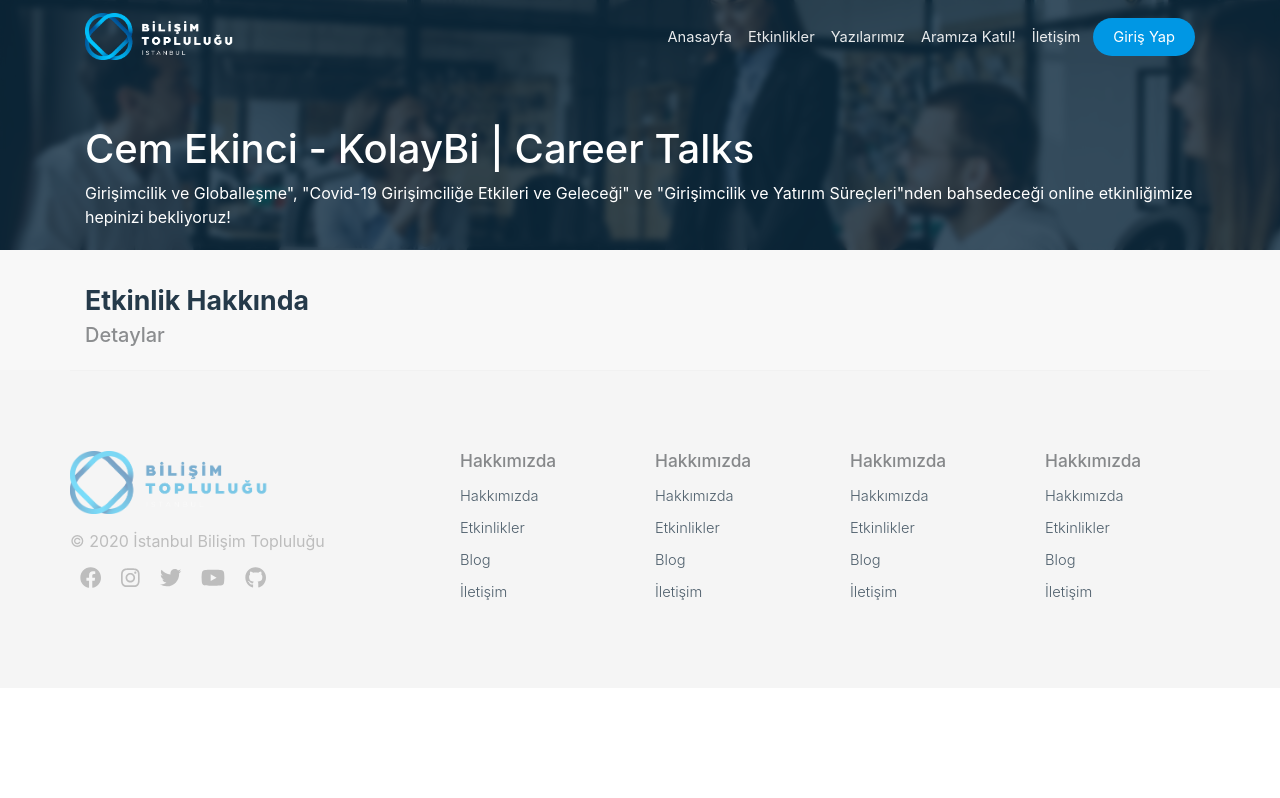
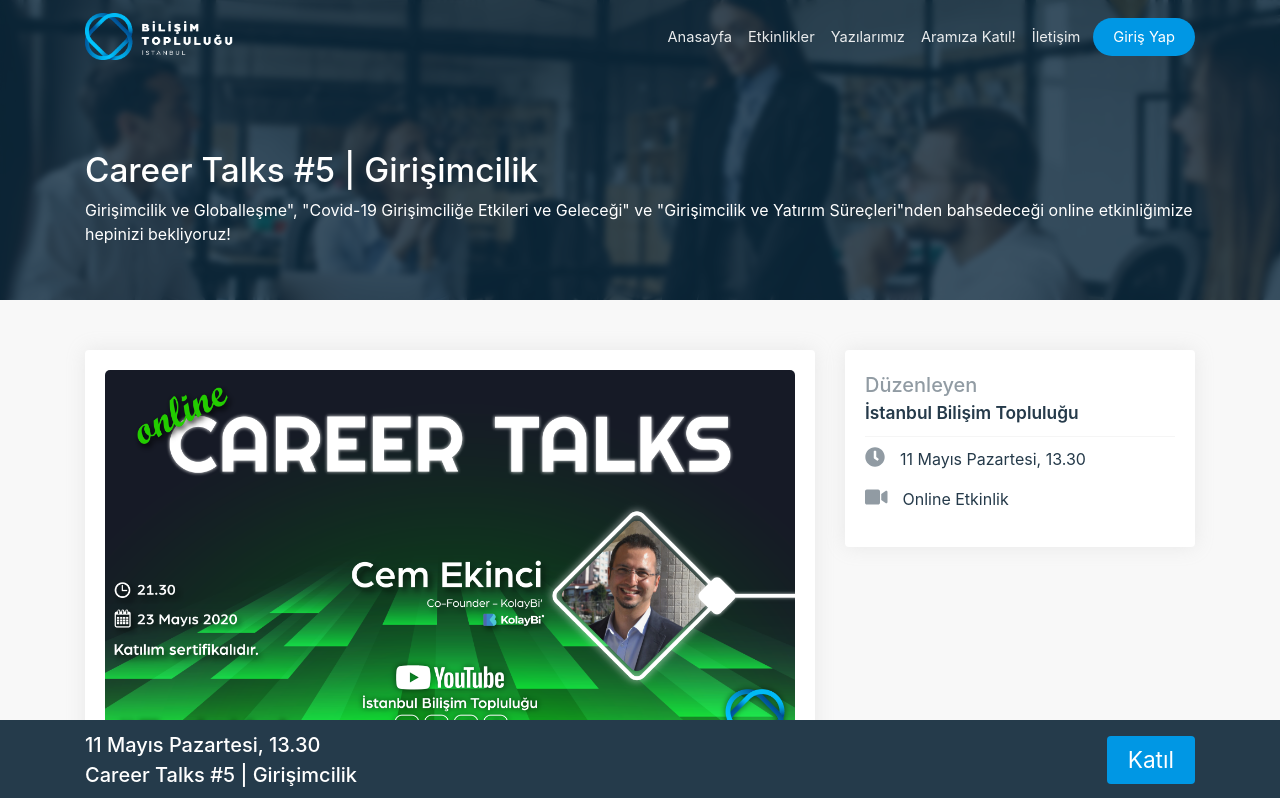
Before and after one commit to bilisimtoplulugu/IBT-Web-Client, a Next.js app: page /event/1 in a window 1280 px wide. Shown: the top 798 px of the page. Built offline with nearby package versions, Linux system fonts and the light colour scheme.

Commit message:
event detail page

```diff
--- a/components/AboutArea.tsx
+++ b/components/AboutArea.tsx
@@ -9,7 +9,6 @@
 h1{
     font-weight: 700;
     margin-bottom: 0 !important;
-    font-weight: 700;
     color: #253a4a;
     margin-bottom: 15px
 }
--- a/components/Footer.tsx
+++ b/components/Footer.tsx
@@ -3,14 +3,14 @@
 import styled from 'styled-components'
 import Link from 'next/link'
 import { FontAwesomeIcon } from '@fortawesome/react-fontawesome'
-import { faInstagram, faFacebook, faTwitter, faGithub, faYoutube, faGit } from '@fortawesome/free-brands-svg-icons'
+import { faInstagram, faFacebook, faTwitter, faGithub, faYoutube } from '@fortawesome/free-brands-svg-icons'
 
 
 const CustomFooter = styled.div`
 background:#f5f5f5;
 .container{
     border-top:1px solid #f1f1f1;
-    padding:80px 0;
+    padding:80px 15px;
 }
 
 .logo{
@@ -58,7 +58,7 @@
 }
 .footerLinks a{
     display: block;
-    font-weight: 300;
+    font-weight: 400;
     font-size: 11pt;
     color:#253a4a;
     opacity: .8;
@@ -112,7 +112,7 @@
                             </Col>
                         </Row>
                     </Col>
-                    <Col xs={12} md={8} className="footerLinks">
+                    <Col xs={12} md={8} className="footerLinks d-none d-sm-block">
                         <Row>
                             <Col xs={6} md={3}>
                                 <h6 className="footerTitle mt-5 mt-md-0 ">
--- a/components/Header.tsx
+++ b/components/Header.tsx
@@ -78,7 +78,7 @@
 
     const handleScroll = () => {
 
-        setHeaderBgColor(100 < window.pageYOffset );
+        setHeaderBgColor(50 < window.pageYOffset );
 
     };
 
--- a/components/PageTopSide.tsx
+++ b/components/PageTopSide.tsx
@@ -4,7 +4,10 @@
 
 const EventTop = styled.div`
 background-image:url(${"./../assets/images/homeBg.jpg"});
-height:250px;
+height:300px;
+h1{
+    font-size:25pt;
+}
 color: #fff;
 background-position: center;
 background-repeat: no-repeat;
@@ -20,13 +23,20 @@
         left: 0;
         right: 0;
     }
+    @media(max-width:768px){
+        height:400px;
+
+    }
 `
 const EventTopInner = styled.div`
 position: absolute;
     top: 50%;
 left:0;
 right:0;
+@media(max-width:768px){
+    top: 40%;
 
+}
 `;
 
 export default function PageTopSide(props : {
--- a/pages/event/[slug].tsx
+++ b/pages/event/[slug].tsx
@@ -2,18 +2,21 @@
 import Layout from '../../components/Layout'
 import PageTopSide from '../../components/PageTopSide'
 import styled from 'styled-components'
-import { Container } from 'react-bootstrap'
-
+import { Container, Row, Col, Card } from 'react-bootstrap'
+import { FontAwesomeIcon } from '@fortawesome/react-fontawesome'
+import { faClock, faVideo } from '@fortawesome/free-solid-svg-icons'
 
 const EventDetailArea = styled.div`
-margin-top:30px;
+margin-top:50px;
 .topSide{
-    margin-bottom: 20px;
+    border-bottom:1px solid #f5f5f5;
+    padding-bottom:10px;
+    margin-bottom 10px;
 }
 .title{
-    font-weight: 700;
+    font-weight: 600;
     margin-bottom: 0 !important;
-    font-size:20pt;
+    font-size: 13pt;
     display:block;
     color: #253a4a;
 }
@@ -25,20 +28,130 @@
 .contentSide{
     margin-top:20px;
 }
+
+img{
+    width:100%;
+    border-radius:5px;
+}
+position:relative;
+
 `
+
+const FilterButton = styled.a`
+
+font-size: 17pt;
+color: #fff !important;
+padding-left:  20px;
+padding-right:  20px;
+background:#0097e4;
+border-radius: 5;
+
+transition: all .3s ease;
+&:hover {
+    background:#019eef;
+    border-color:#019eef;
+
+    transition: all .3s ease;
+}
+&:hover{
+    opacity:1;
+}
+@media(max-width:991px){
+    margin: 10px 0;
+}
+
+
+`;
+
+
+const CustomCard = styled(Card)`
+box-shadow: 0 0px 20px rgba(169,169,169,0.2);
+    border: none;
+    color: #253a4a;
+
+    .clock{
+        font-size: 12pt;
+    font-weight: 400;
+    padding-left: 15px;
+    }
+
+    .rightContent svg{
+        font-size: 15pt;
+        opacity: .5;
+    }
+`
+
+const AttendArea = styled.div`
+margin-top:50px;
+background:#253b4b;;
+color:white;
+position: sticky;
+padding: 10px 0;
+    bottom: 0;
+    span{
+        display:block;
+        font-weight: 500;
+    font-size: 15pt;
+    }
+`;
+
 export default function EventDetail() {
     return (
         <Layout>
-              <PageTopSide title="Cem Ekinci - KolayBi | Career Talks" desc='Girişimcilik ve Globalleşme", "Covid-19 Girişimciliğe Etkileri ve Geleceği" ve "Girişimcilik ve Yatırım Süreçleri"nden bahsedeceği online etkinliğimize hepinizi bekliyoruz!'/>
+            <PageTopSide title="Career Talks #5 | Girişimcilik" desc='Girişimcilik ve Globalleşme", "Covid-19 Girişimciliğe Etkileri ve Geleceği" ve "Girişimcilik ve Yatırım Süreçleri"nden bahsedeceği online etkinliğimize hepinizi bekliyoruz!' />
 
-                <EventDetailArea>
+            <EventDetailArea>
+                <Container>
+                    <Row>
+                        <Col xs={{ order: 2, span: 12 }} md={{ order: 1, span: 8 }}>
+                            <CustomCard>
+                                <CustomCard.Body>
+                                    <img className="mb-3" src="/assets/images/image1.png" />
+                                    <span className="subTitle ">Detaylar</span>
+                                    <p>
+                                        Lorem Ipsum is simply dummy text of the printing and typesetting industry. Lorem Ipsum has been the industry's standard dummy text ever since the 1500s, when an unknown printer took a galley of type and scrambled it to make a type specimen book. It has survived not only five centuries, but also the leap into electronic typesetting, remaining essentially unchanged. It was popularised in the 1960s with the release of Letraset sheets containing Lorem Ipsum passages, and more recently with desktop publishing software like Aldus PageMaker including versions of Lorem Ipsum.<br /> <br />
+                                    Lorem Ipsum is simply dummy text of the printing and typesetting industry. Lorem Ipsum has been the industry's standard dummy text ever since the 1500s, when an unknown printer took a galley of type and scrambled it to make a type specimen book. It has survived not only five centuries, but also the leap into electronic typesetting, remaining essentially unchanged. It was popularised in the 1960s with the release of Letraset sheets containing Lorem Ipsum passages, and more recently with desktop publishing software like Aldus PageMaker including versions of Lorem Ipsum.
+                                    </p>
+                                </CustomCard.Body>
+                            </CustomCard>
+                        </Col>
+                        <Col xs={{ order: 1, span: 12 }} md={{ order: 1, span: 4 }} className="mb-3 ">
+                            <CustomCard >
+                                <CustomCard.Body className="rightContent">
+                                    <div className="topSide" >
+                                        <span className="subTitle">Düzenleyen</span>
+                                        <span className="title">İstanbul Bilişim Topluluğu</span>
+                                    </div>
+                                    <div className="mb-3">
+                                        <FontAwesomeIcon icon={faClock} />
+                                        <span className="clock">11 Mayıs Pazartesi, 13.30</span>
+                                    </div>
+                                    <div className="mb-3">
+                                        <FontAwesomeIcon icon={faVideo} />
+                                        <span className="clock">Online Etkinlik</span>
+                                    </div>
+                                </CustomCard.Body>
+                            </CustomCard>
+                        </Col>
+                    </Row>
+                </Container>
+                <AttendArea>
                     <Container>
-                    <div className="topSide" >
-                        <span className="title">Etkinlik Hakkında</span>
-                        <span className="subTitle">Detaylar</span>
-                    </div>
+                        <Row>
+                            <Col xs={8} sm={8} className="d-none d-sm-block">
+
+                                <span className="clock">11 Mayıs Pazartesi, 13.30</span>
+                                <span className="clock">Career Talks #5 | Girişimcilik</span>
+                            </Col>
+                            <Col xs={12} sm={4} className="d-block d-sm-flex align-items-sm-center justify-content-sm-end">
+                                <div >
+                                <FilterButton className="btn d-block">Katıl</FilterButton>
+                                </div>
+                            </Col>
+                        </Row>
                     </Container>
-                </EventDetailArea>
+                </AttendArea>
+            </EventDetailArea>
 
         </Layout>
     )
--- a/pages/event/index.tsx
+++ b/pages/event/index.tsx
@@ -44,6 +44,12 @@
 overflow:hidden;
 .active-button{
     opacity:1;
+}
+@media(max-width:991px){
+    box-shadow:unset;
+    a{
+        width:unset;
+    }
 }
 `;
 
```
